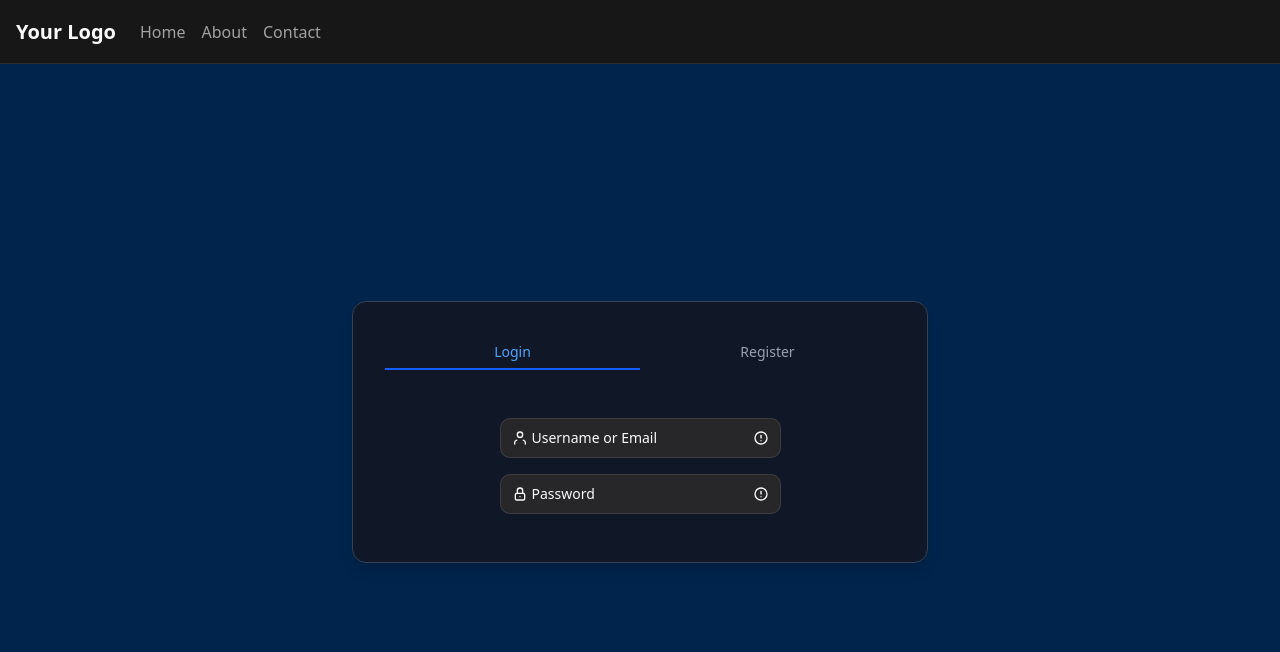
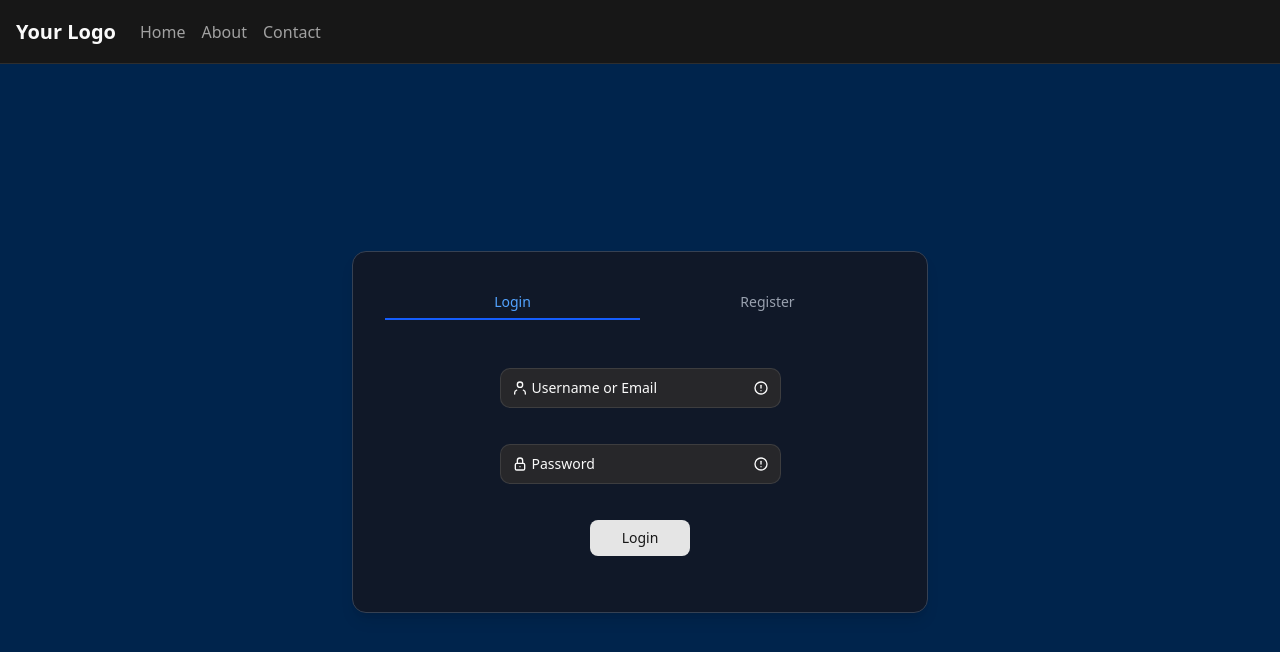
Before and after one commit to tamerugur/LearningStuff, a React (Vite) app in the folder frontend/: page /auth in a window 1280 px wide. Shown: the top 652 px of the page. Built offline with nearby package versions, Linux system fonts and the light colour scheme; no server answers.

Commit message:
more ui updates

```diff
--- a/frontend/src/components/FloatingInput.tsx
+++ b/frontend/src/components/FloatingInput.tsx
@@ -1,46 +1,55 @@
-import React from "react";
+import React, { forwardRef } from "react";
 
-interface FloatingInputProps {
-  type?: string;
+interface FloatingInputProps
+  extends React.InputHTMLAttributes<HTMLInputElement> {
   name: string;
   id: string;
   label: string;
-  value?: string;
   required?: boolean;
-  onChange?: (e: React.ChangeEvent<HTMLInputElement>) => void;
   leftIcon?: React.ReactNode;
   rightTooltip?: string;
+  error?: string;
 }
 
-const FloatingInput: React.FC<FloatingInputProps> = ({
+const FloatingInput = forwardRef<HTMLInputElement, FloatingInputProps>(
+  (
+    {
       type = "text",
       name,
       id,
       label,
-  value = "",
       required = false,
-  onChange,
       leftIcon,
       rightTooltip = "Required!",
-}) => {
+      error,
+      ...props
+    },
+    ref
+  ) => {
     return (
-    <div className="[--clr:#1f1f1f] dark:[--clr:#999999] relative flex flex-row items-center mb-4">
+      <div className="[--clr:#1f1f1f] dark:[--clr:#999999] relative flex flex-row items-center mb-3">
         <input
-        value={value}
+          ref={ref}
+          {...props}
           name={name}
           required={required}
-        aria-invalid="false"
+          aria-invalid={error ? "true" : "false"}
           placeholder=" "
           spellCheck="false"
           autoComplete="off"
           id={id}
           type={type}
-        onChange={onChange}
-        className="peer text-black dark:text-white pl-2 h-[40px] min-h-[40px] pr-[40px] leading-normal appearance-none resize-none box-border text-base w-full text-inherit block text-left border border-solid bg-white dark:bg-zinc-800 rounded-[10px] m-0 p-0 outline-0 focus-visible:outline-0 focus-visible:border-blue-500 focus-visible:ring-4 focus-visible:ring-blue-500/20 dark:focus-visible:border-blue-400 dark:focus-visible:ring-blue-400/30"
+          className={`peer text-black dark:text-white pl-2 h-[40px] min-h-[40px] pr-[40px] leading-normal appearance-none resize-none box-border text-base w-full text-inherit block text-left border border-solid bg-white dark:bg-zinc-800 rounded-[10px] m-0 p-0 outline-0 focus-visible:outline-0 focus-visible:border-blue-500 focus-visible:ring-4 focus-visible:ring-blue-500/20 dark:focus-visible:border-blue-400 dark:focus-visible:ring-blue-400/30 ${
+            error
+              ? "border-red-500 focus-visible:border-red-500 focus-visible:ring-red-500/20"
+              : ""
+          }`}
         />
         <label
           htmlFor={id}
-        className="cursor-text text-[--clr] inline-block z-10 text-sm mb-px font-normal text-start select-none absolute duration-300 transform origin-[0] translate-x-[32px] peer-focus-visible:text-blue-500 peer-focus-visible:translate-x-[8px] peer-[:not(:placeholder-shown)]:translate-x-[8px] peer-focus-visible:translate-y-[-36px] peer-[:not(:placeholder-shown)]:translate-y-[-36px]"
+          className={`cursor-text text-[--clr] inline-block z-10 text-sm mb-px font-normal text-start select-none absolute duration-300 transform origin-[0] translate-x-[32px] peer-focus-visible:text-blue-500 peer-focus-visible:translate-x-[8px] peer-[:not(:placeholder-shown)]:translate-x-[8px] peer-focus-visible:translate-y-[-36px] peer-[:not(:placeholder-shown)]:translate-y-[-36px] ${
+            error ? "text-red-500 peer-focus-visible:text-red-500" : ""
+          }`}
         >
           {label}
         </label>
@@ -72,8 +81,16 @@ const FloatingInput: React.FC<FloatingInputProps> = ({
             </span>
           </div>
         )}
+        {/* {error && (
+          <p className="text-red-500 text-xs mt-1 absolute -bottom-6 left-0">
+            {error}
+          </p>
+        )} */}
       </div>
     );
-};
+  }
+);
+
+FloatingInput.displayName = "FloatingInput";
 
 export default FloatingInput;
--- a/frontend/src/components/UserLogin.tsx
+++ b/frontend/src/components/UserLogin.tsx
@@ -4,9 +4,9 @@ import { useMutation } from "@tanstack/react-query";
 import { loginSchema, LoginData } from "../schemas/userSchema";
 import { loginUser } from "../lib/api";
 import { useState, useEffect, useCallback } from "react";
-// import { Button } from "@/components/ui/button";
-// import { Input } from "@/components/ui/input";
+import { Button } from "@/components/ui/button";
 import FloatingInput from "./FloatingInput";
+
 type ErrorState = "hidden" | "visible" | "hiding";
 
 export function UserLogin() {
@@ -64,12 +64,17 @@ export function UserLogin() {
 
   return (
     <div className="w-full flex justify-center mt-6">
-      <form>
+      <form
+        onSubmit={handleSubmit(handleSubmitForm)}
+        className="flex flex-col gap-6 text-left"
+        noValidate
+      >
         <FloatingInput
           type="text"
           id="identifier"
           label="Username or Email"
           required
+          error={errors.identifier?.message}
           {...register("identifier")}
           leftIcon={
             <svg
@@ -95,6 +100,7 @@ export function UserLogin() {
           id="password"
           label="Password"
           required
+          error={errors.password?.message}
           {...register("password")}
           leftIcon={
             <svg
@@ -114,40 +120,6 @@ export function UserLogin() {
             </svg>
           }
         />
-      </form>
-      {/* <form
-        onSubmit={handleSubmit(handleSubmitForm)}
-        className="w-full max-w-2xl flex flex-col gap-6 text-left"
-      >
-        <div className="flex flex-col items-center gap-1">
-          <div className="w-7/16">
-            <Input
-              {...register("identifier")}
-              type="text"
-              placeholder="Enter your email or username"
-            />
-            {errors.identifier && (
-              <p className="text-red-500 text-xs mt-1">
-                {errors.identifier.message}
-              </p>
-            )}
-          </div>
-        </div>
-
-        <div className="flex flex-col items-center gap-1">
-          <div className="w-7/16">
-            <Input
-              {...register("password")}
-              type="password"
-              placeholder="Enter your password"
-            />
-            {errors.password && (
-              <p className="text-red-500 text-xs mt-1">
-                {errors.password.message}
-              </p>
-            )}
-          </div>
-        </div>
 
         <div className="flex justify-center">
           <Button
@@ -165,6 +137,7 @@ export function UserLogin() {
         {mutation.isSuccess && (
           <p className="text-green-600 text-center mt-2">Login successful!</p>
         )}
+
         <div
           onTransitionEnd={handleTransitionEnd}
           className={`overflow-hidden ${
@@ -177,7 +150,7 @@ export function UserLogin() {
         >
           {apiError && <p className="text-red-600 text-center">{apiError}</p>}
         </div>
-      </form> */}
+      </form>
     </div>
   );
 }
```
Lines whose indentation alone changed are shown as unchanged.
